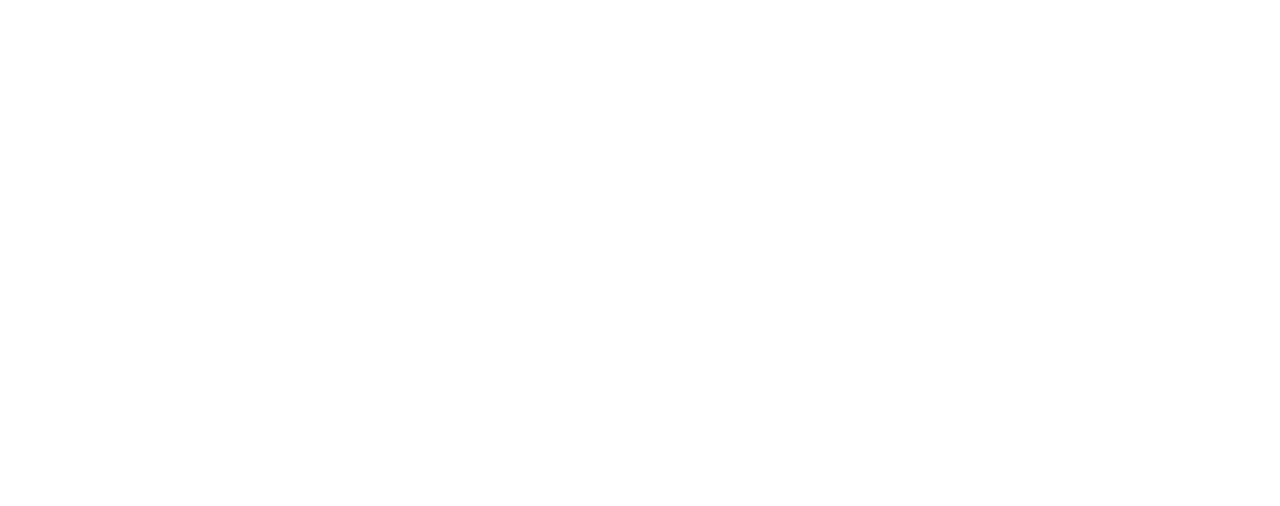
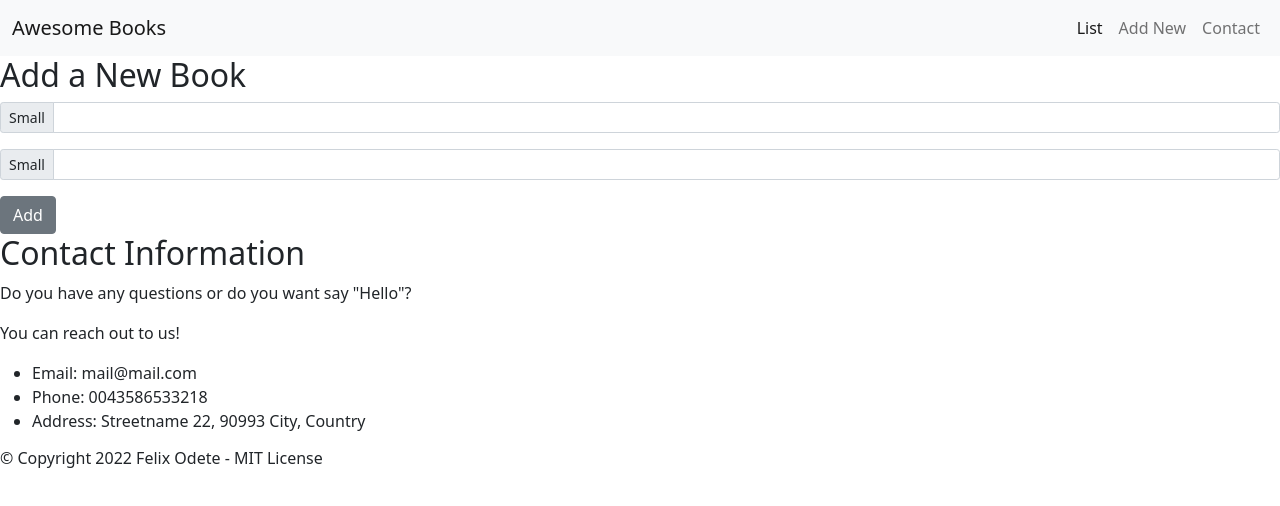
Before and after one commit to felixodette/AwesomeBooksES6, a website: page index.html in a window 1280 px wide. Drawn offline with nearby package versions, Linux system fonts and the light colour scheme.

Commit message:
Added nav bar and page components

```diff
--- a/index.html
+++ b/index.html
@@ -2,11 +2,66 @@
 <html lang="en">
 <head>
   <meta charset="UTF-8">
+  <meta name="viewport" content="width=device-width, initial-scale=1.0">
   <link rel="stylesheet" href="index.css">
+  <!-- CSS only -->
+  <link href="https://cdn.jsdelivr.net/npm/bootstrap@5.1.3/dist/css/bootstrap.min.css" rel="stylesheet" integrity="sha384-1BmE4kWBq78iYhFldvKuhfTAU6auU8tT94WrHftjDbrCEXSU1oBoqyl2QvZ6jIW3" crossorigin="anonymous">
   <script type="module" src="index.js"></script>
   <title>Title</title>
 </head>
 <body>
-
+<header>
+  <nav class="navbar navbar-expand-lg navbar-light bg-light">
+    <div class="container-fluid">
+      <a class="navbar-brand" href="#">Awesome Books</a>
+      <button class="navbar-toggler" type="button" data-bs-toggle="collapse" data-bs-target="#navbarTogglerDemo02" aria-controls="navbarTogglerDemo02" aria-expanded="false" aria-label="Toggle navigation">
+        <span class="navbar-toggler-icon"></span>
+      </button>
+      <div class="collapse navbar-collapse" id="navbarTogglerDemo02">
+        <ul class="navbar-nav ms-auto mb-2 mb-lg-0">
+          <li class="nav-item">
+            <a class="nav-link active" aria-current="page" href="#" id="nav-list">List</a>
+          </li>
+          <li class="nav-item">
+            <a class="nav-link" href="#" id="nav-add-new">Add New</a>
+          </li>
+          <li class="nav-item">
+            <a class="nav-link" href="#" id="nav-contact">Contact</a>
+          </li>
+        </ul>
+      </div>
+    </div>
+  </nav>
+</header>
+<main>
+  <section class="book-list"></section>
+  <section class="add-book">
+    <h2>Add a New Book</h2>
+    <form action="">
+      <div class="input-group input-group-sm mb-3">
+        <span class="input-group-text" id="inputGroup-sizing-sm">Small</span>
+        <input type="text" class="form-control" aria-label="Sizing example input" aria-describedby="inputGroup-sizing-sm">
+      </div>
+      <div class="input-group input-group-sm mb-3">
+        <span class="input-group-text" id="inputGroup-sizing-sm">Small</span>
+        <input type="text" class="form-control" aria-label="Sizing example input" aria-describedby="inputGroup-sizing-sm">
+      </div>
+      <button type="button" class="btn btn-secondary">Add</button>
+    </form>
+  </section>
+  <section class="contact-info">
+    <h2>Contact Information</h2>
+    <p>Do you have any questions or do you want say "Hello"?</p>
+    <p>You can reach out to us!</p>
+    <ul>
+      <li>Email: mail@mail.com</li>
+      <li>Phone: 0043586533218</li>
+      <li>Address: Streetname 22, 90993 City, Country</li>
+    </ul>
+  </section>
+</main>
+<footer>
+  <h6>© Copyright 2022 Felix Odete - MIT License</h6>
+</footer>
 </body>
 </html>
```
